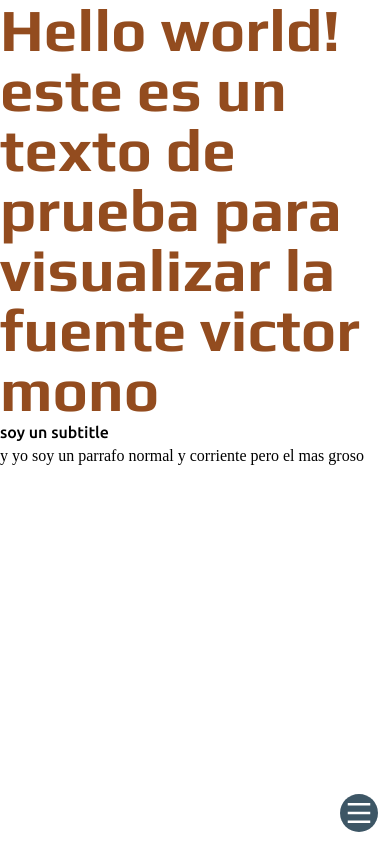
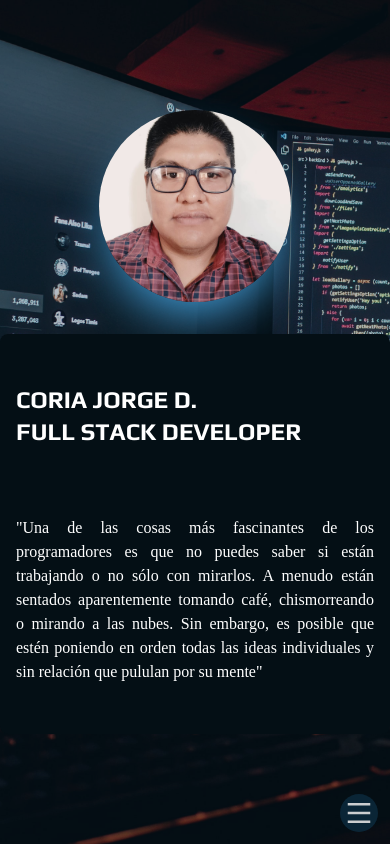
Before and after one commit to JorgeDCoria/My-Portfolio, a React (Create React App) app: page / in a window 390 px wide. Shown: the top 845 px of the page. Built offline with nearby package versions, Linux system fonts and the light colour scheme.

Commit message:
feat/ add component header responsive

```diff
--- a/src/Pages/Home/Home.jsx
+++ b/src/Pages/Home/Home.jsx
@@ -1,10 +1,12 @@
 import React from "react";
+import Header from "../../components/header/Header";
 import NavBar from "../../components/navBar/NavBar";
 
 const Home = () => {
   return (
     <div>
       <NavBar />
+      <Header />
       <h1 className="font-title text-6xl font-bold  text-secondary_600 ">
         Hello world! este es un texto de prueba para visualizar la fuente victor
         mono
--- /dev/null
+++ b/src/components/header/Header.jsx
@@ -0,0 +1,31 @@
+import React from "react";
+import perfil from "../../assets/perfil.jpeg";
+
+const Header = () => {
+  return (
+    <div className="relative z-0 h-screen w-full bg-header bg-cover bg-center bg-no-repeat">
+      <div className="z-10 h-full w-full bg-primary_800 opacity-30"></div>
+      <div className="absolute top-0 flex h-full w-full flex-col items-center justify-center gap-8 lg:flex-row">
+        <div className="order-2 flex h-[400px] flex-col justify-around rounded-lg bg-primary_900  p-4  text-white md:w-[70ch] lg:order-1">
+          <h1 className="  font-title text-2xl font-bold uppercase md:text-center lg:text-5xl">
+            Coria Jorge D. <br /> Full stack developer{" "}
+          </h1>
+          <p className="text-justify">
+            "Una de las cosas más fascinantes de los programadores es que no
+            puedes saber si están trabajando o no sólo con mirarlos. A menudo
+            están sentados aparentemente tomando café, chismorreando o mirando a
+            las nubes. Sin embargo, es posible que estén poniendo en orden todas
+            las ideas individuales y sin relación que pululan por su mente"
+          </p>
+        </div>
+        <img
+          src={perfil}
+          className="order-1 h-48 w-48 rounded-full object-cover shadow-2xl shadow-primary_500 md:h-80 md:w-80 lg:order-2 lg:h-[400px] lg:w-[400px]"
+          alt="hola"
+        />
+      </div>
+    </div>
+  );
+};
+
+export default Header;
--- a/src/components/navBar/NavBar.jsx
+++ b/src/components/navBar/NavBar.jsx
@@ -30,7 +30,7 @@ function NavBar() {
     <div
       className={`fixed flex h-screen ${
         showMenu ? "left-0" : "-left-full"
-      } z-50 w-72 flex-col items-center bg-primary_800 p-4 font-title font-semibold opacity-80 lg:h-16 lg:w-full lg:flex-row lg:justify-between`}
+      } z-50 w-72 flex-col items-center bg-primary_800 p-4 font-title font-semibold opacity-80 lg:left-0 lg:h-16 lg:w-full lg:flex-row lg:justify-between`}
     >
       <div className="mb-10 text-3xl text-white lg:mb-0">My Portfolio</div>
       <div className="flex flex-col gap-4 lg:flex-row">
--- a/tailwind.config.js
+++ b/tailwind.config.js
@@ -3,6 +3,9 @@ module.exports = {
   content: ["./src/**/*.{js,jsx,ts,tsx}"],
   theme: {
     extend: {
+      backgroundImage: {
+        header: "url('./assets/header-a.jpg')",
+      },
       fontFamily: {
         title: ["Play", "sans-serif"],
         subtitle: ["Ubuntu", "sans-serif"],
```
